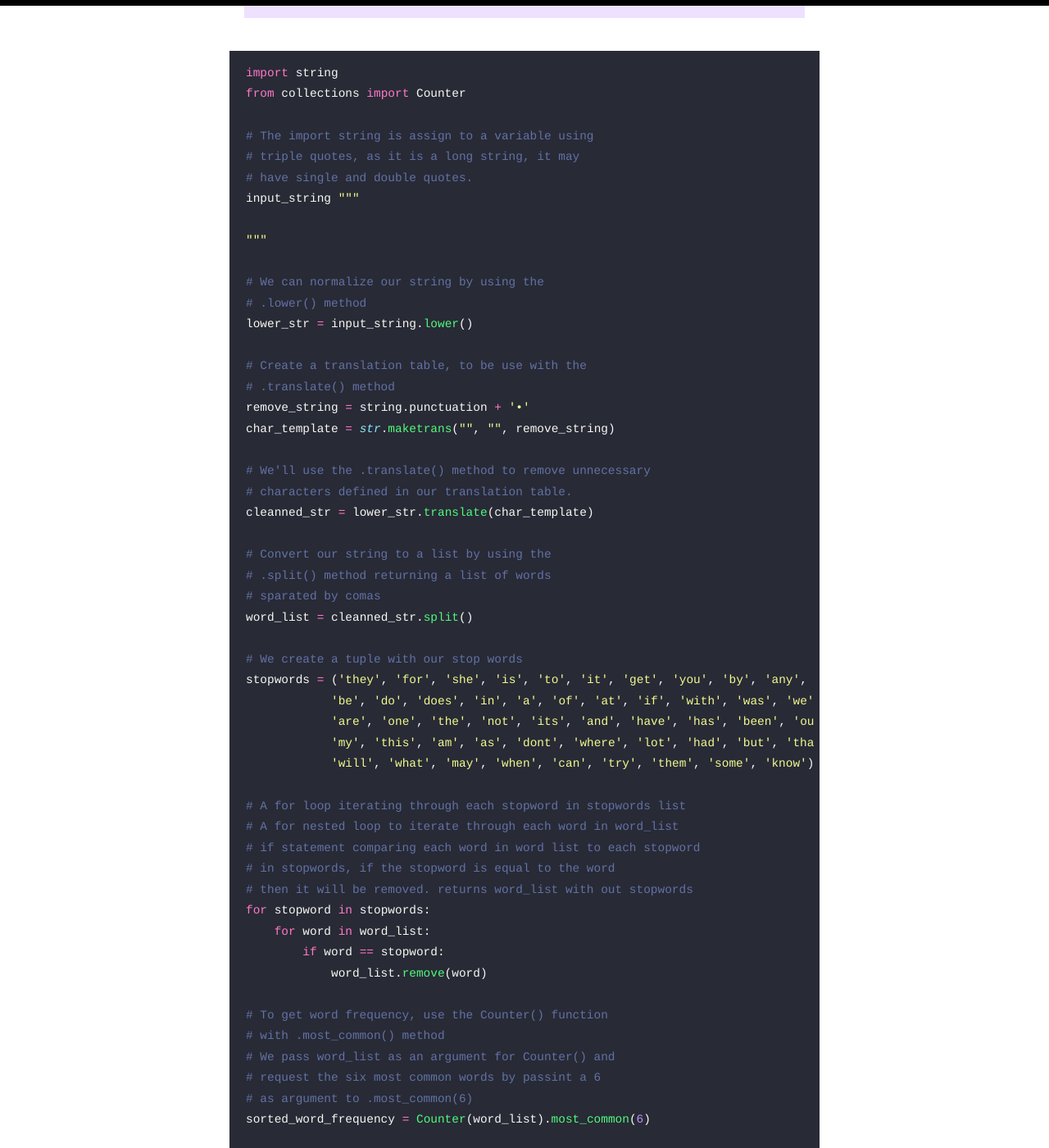
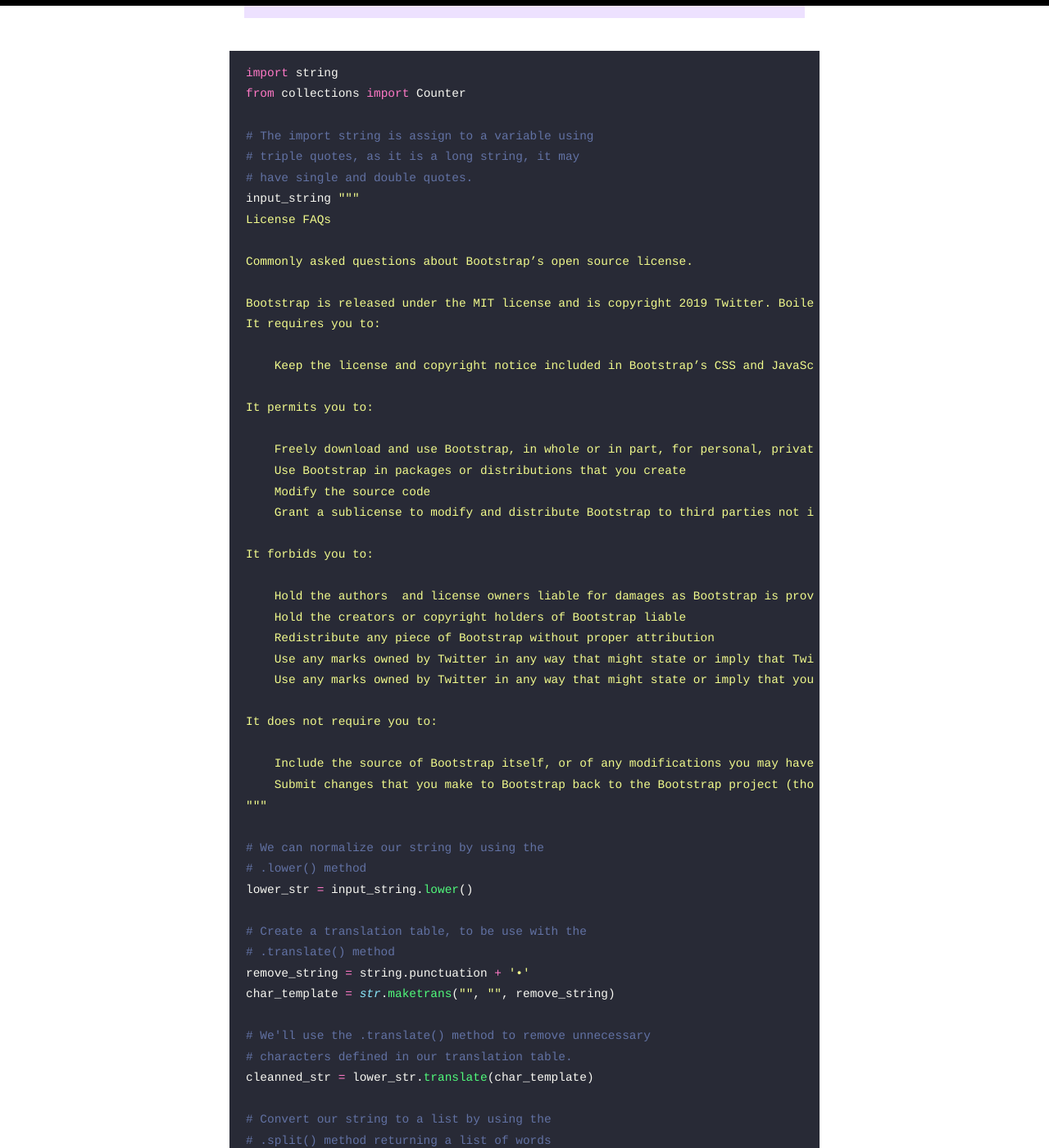
Before and after one commit to KikeVen/python911, a Jekyll site: the page built from _posts/2019-9-22-langue-processing-10.md, in a window 1280 px wide and 1400 px high, scrolled down 8958 px. Shown: the whole window at 82% size. Built offline with Jekyll 4.4.1, drawn with Linux system fonts in a browser that asks for light colours; comment, search, counter and statistics services are not loaded.

Commit message:
editorial

```diff
--- a/_posts/2019-9-22-langue-processing-10.md
+++ b/_posts/2019-9-22-langue-processing-10.md
@@ -249,7 +249,34 @@ from collections import Counter
 # triple quotes, as it is a long string, it may
 # have single and double quotes.
 input_string """
+License FAQs
 
+Commonly asked questions about Bootstrap’s open source license.
+
+Bootstrap is released under the MIT license and is copyright 2019 Twitter. Boiled down to smaller chunks, it can be described with the following conditions.
+It requires you to:
+
+    Keep the license and copyright notice included in Bootstrap’s CSS and JavaScript files when you use them in your works
+
+It permits you to:
+
+    Freely download and use Bootstrap, in whole or in part, for personal, private, company internal, or commercial purposes
+    Use Bootstrap in packages or distributions that you create
+    Modify the source code
+    Grant a sublicense to modify and distribute Bootstrap to third parties not included in the license
+
+It forbids you to:
+
+    Hold the authors  and license owners liable for damages as Bootstrap is provided without warranty
+    Hold the creators or copyright holders of Bootstrap liable
+    Redistribute any piece of Bootstrap without proper attribution
+    Use any marks owned by Twitter in any way that might state or imply that Twitter endorses your distribution
+    Use any marks owned by Twitter in any way that might state or imply that you created the Twitter software in question
+
+It does not require you to:
+
+    Include the source of Bootstrap itself, or of any modifications you may have made to it, in any redistribution you may assemble that includes it
+    Submit changes that you make to Bootstrap back to the Bootstrap project (though such feedback is encouraged)
 """
 
 # We can normalize our string by using the
```
